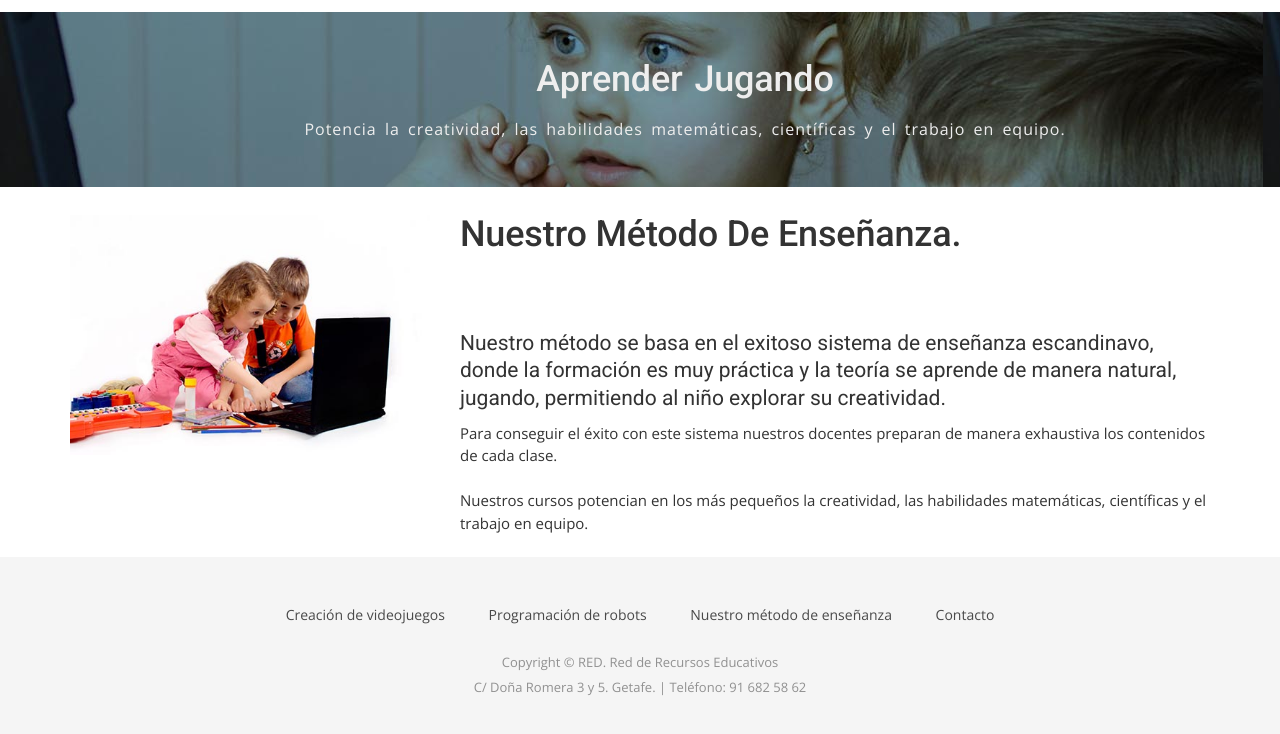
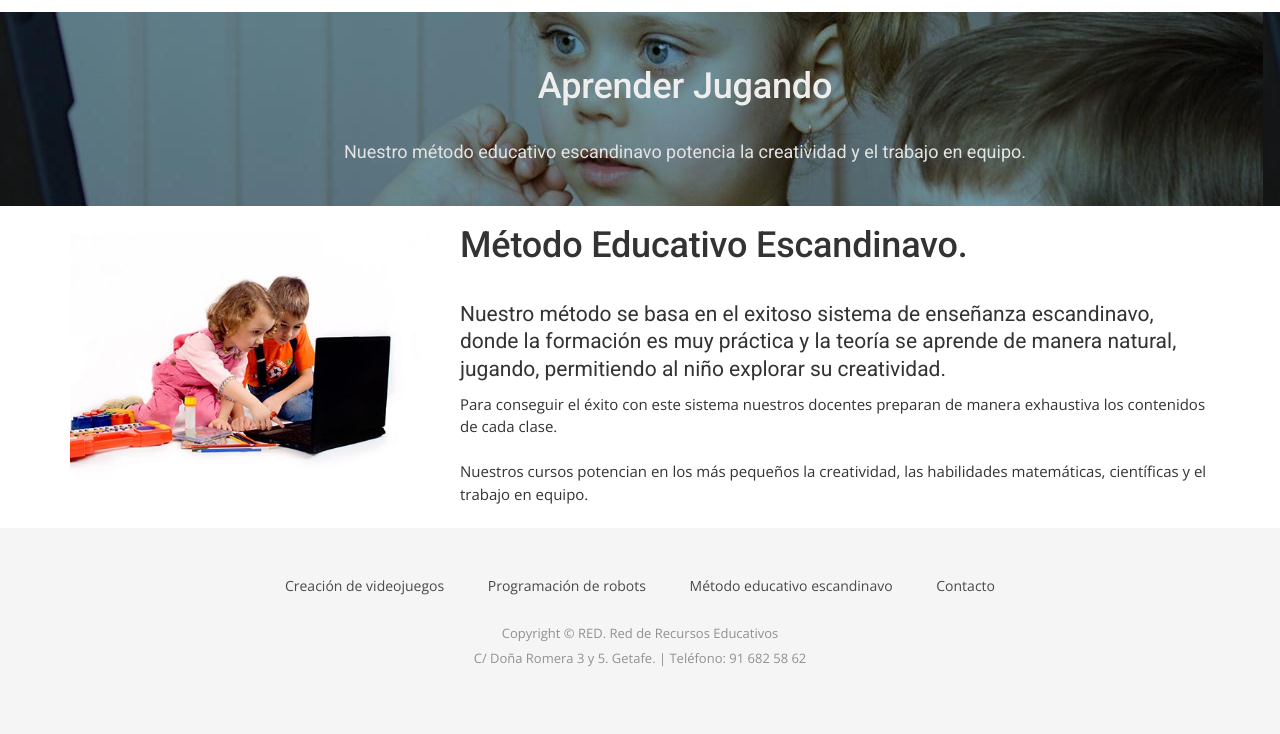
Before and after one commit to luisdreadjis/red, a plain HTML site: page metodo.html in a window 1280 px wide. Shown: the part 78-812 px from the top of the page. Drawn offline with nearby package versions, Linux system fonts and the light colour scheme; a web font is replaced by a local one.

Commit message:
seoMetodo

```diff
--- a/metodo.html
+++ b/metodo.html
@@ -2,9 +2,10 @@
 <html lang="es">
   <head>
     <meta charset="utf-8">
-    <title></title>
+    <title>Método enseñanza escandinavo. Aprender jugando.</title>
     <meta name="description" content="">
     <meta name="viewport" content="width=device-width, initial-scale=1">
+    <meta name="description" content="Academia de programación. Seguimos un método educativo escandinavo fundamentado en que los niños logren aprender jugando. Estamos especializados en cursos de programación de videojuegos desde los seis años de edad.">
 
     <!-- CSS -->
     <link rel="stylesheet" href="css/bootstrap.min.css">
@@ -63,8 +64,8 @@
             <div class="row">
                 <div class="col-md-12">
                     <div class="block">
-                        <p class="tit">Aprender jugando</p>
-                        <p>Potencia la creatividad, las habilidades matemáticas, científicas y el trabajo en equipo.</p>
+                        <h1 class="tit">Aprender jugando</h1>
+                        <h2>Nuestro método educativo escandinavo potencia la creatividad y el trabajo en equipo.</h2>
                     </div>
                 </div>
             </div>
@@ -78,14 +79,14 @@
             <div class="row">
 
               <div class="col-md-4">
-                  <img class="Apoyo" src="img/metodo/educacion método.jpg">
+                  <img class="Apoyo" src="img/metodo/educacion-metodo.jpg" alt="método educativo escandinavo. Aprender jugando">
 
               </div>
 
               <div class="col-md-8">
-                <p class="tit">
-                 Nuestro método de enseñanza.
-                </p>
+                <h1 class="tit">
+                 Método educativo escandinavo.
+                </h1>
                 <h2>
                   Nuestro método se basa en el exitoso sistema de enseñanza escandinavo, donde la formación es muy práctica y la teoría se aprende de manera natural, jugando, permitiendo al niño explorar su creatividad.
                 </h2>
@@ -116,7 +117,7 @@
                 <li>
                     <a href="programacion-robots.html">Programación de robots</a>
                 </li>
-                <li><a href="metodo.html">Nuestro método de enseñanza</a></li>
+                <li><a href="metodo.html">Método educativo escandinavo</a></li>
                  <li><a href="contacto.html">Contacto</a></li>
 
               </ul>
```
Also changed, not shown: creacion-videojuegos.html (+1 -1 lines), programacion-robots.html (+1 -1 lines), img/metodo/educacion-metodo.jpg (renamed from img/metodo/educacion método.jpg).
